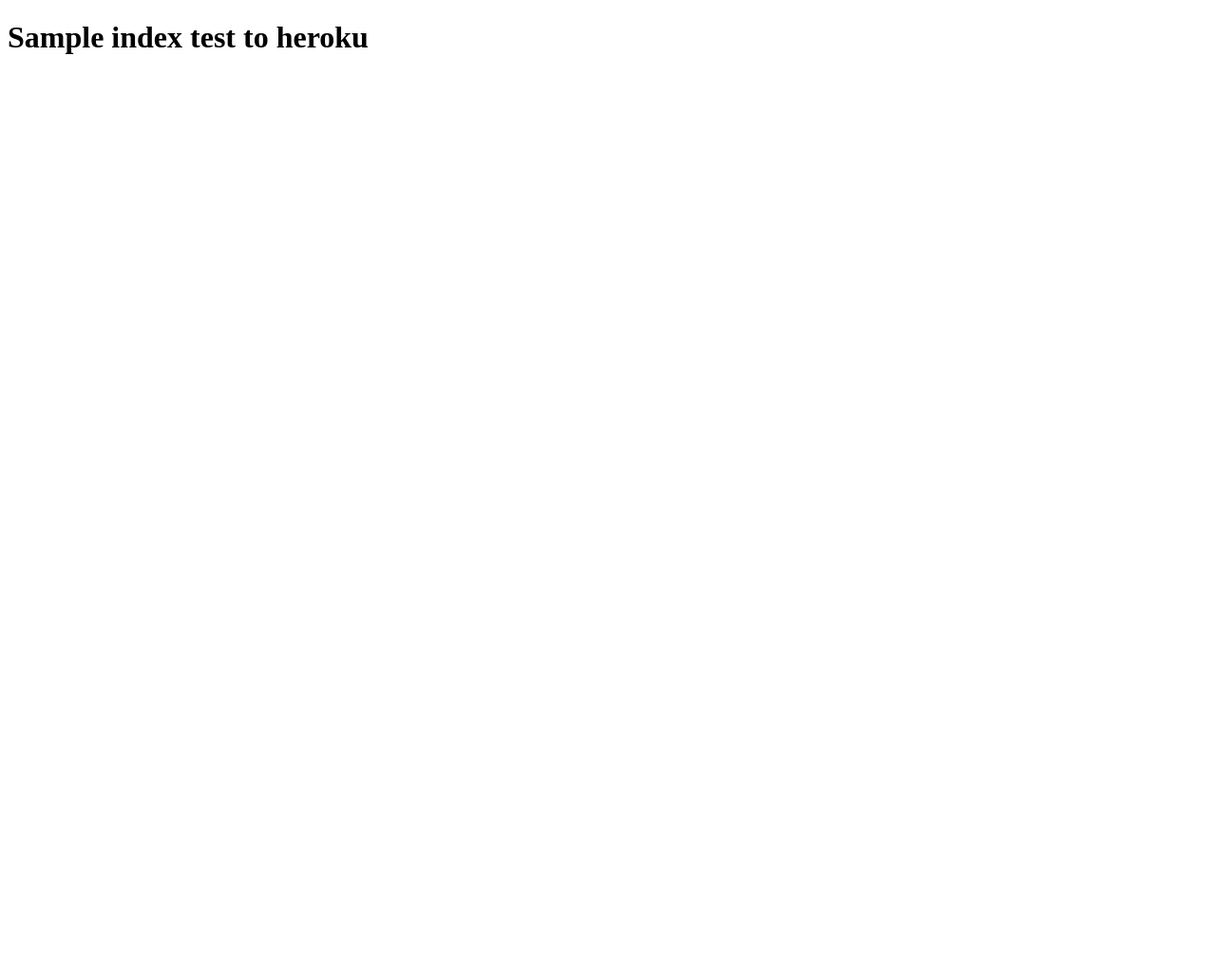
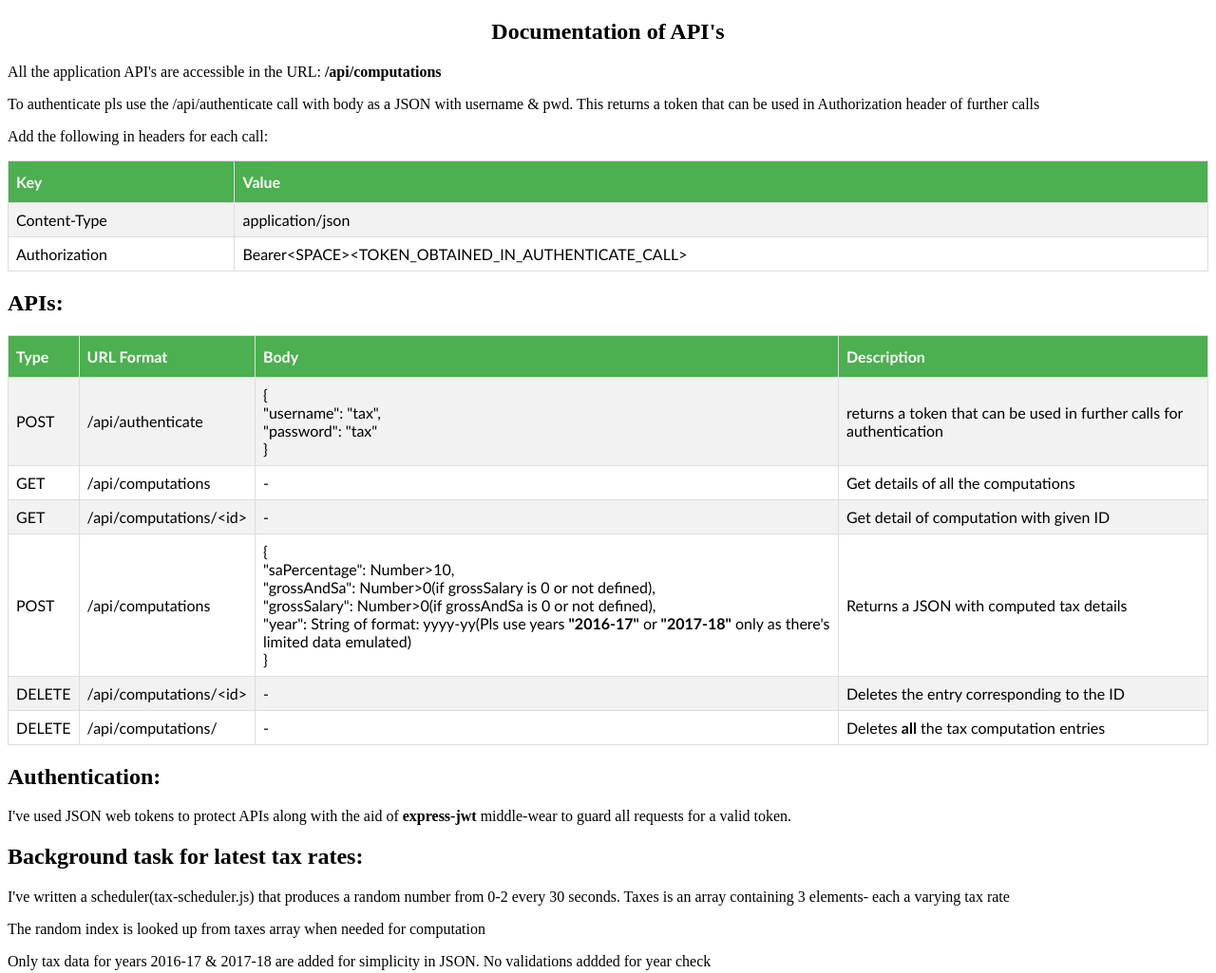
Before and after one commit to knomdlo/tax-calculator, a website: page index.html in a window 1280 px wide. Shown: the whole page at 95% size. Before the commit the page ends 800 px from the top, so only its background shows below. Drawn offline with Linux system fonts and the light colour scheme.

Commit message:
Some documentation of APIS

```diff
--- a/index.html
+++ b/index.html
@@ -1,11 +1,106 @@
 <!DOCTYPE html>
 <html>
+
 <head>
     <meta charset="utf-8" />
     <meta http-equiv="X-UA-Compatible" content="IE=edge">
     <title>Tax REST docs</title>
-    </head>
+    <style>
+    .rest-table {
+    font-family: "Trebuchet MS", Arial, Helvetica, sans-serif;
+    border-collapse: collapse;
+    width: 100%;
+}
+
+.rest-table td, .rest-table th {
+    border: 1px solid #ddd;
+    padding: 8px;
+}
+
+.rest-table tr:nth-child(even){background-color: #f2f2f2;}
+
+.rest-table tr:hover {background-color: #ddd;}
+
+.rest-table th {
+    padding-top: 12px;
+    padding-bottom: 12px;
+    text-align: left;
+    background-color: #4CAF50;
+    color: white;
+}
+    </style>
+</head>
+
 <body>
-    <h1>Sample index test to heroku</h1>
+    <h2 style="text-align: center">Documentation of API's</h2>
+    <p>All the application API's are accessible in the URL:
+        <b>/api/computations</b>
+    </p>
+    <p>To authenticate pls use the /api/authenticate call with body as a JSON with username & pwd. This returns a token that
+        can be used in Authorization header of further calls</p>
+    <p>Add the following in headers for each call:</p>
+    <table class="rest-table">
+        <tr>
+            <th>Key</th>
+            <th>Value</th>
+        </tr>
+        <tr><td>Content-Type</td><td>application/json</td></tr>
+        <tr><td>Authorization</td><td>Bearer&lt;SPACE&gt;&lt;TOKEN_OBTAINED_IN_AUTHENTICATE_CALL&gt;</td></tr>
+    </table>
+
+    <h2>APIs:</h2>
+    <table class="rest-table">
+        <tr>
+            <th>Type</th>
+            <th>URL Format</th>
+            <th>Body</th>
+            <th>Description</th>
+        </tr>
+         <tr>
+            <td>POST</td>
+            <td>/api/authenticate</td>
+            <td>{<br>"username": "tax",<br> "password": "tax"<br>}</td>
+            <td>returns a token that can be used in further calls for authentication</td>
+        </tr>
+        <tr>
+            <td>GET</td>
+            <td>/api/computations</td>
+            <td>-</td>
+            <td>Get details of all the computations</td>
+        </tr>
+        <tr>
+            <td>GET</td>
+            <td>/api/computations/&lt;id&gt;</td>
+            <td>-</td>
+            <td>Get detail of computation with given ID</td>
+        </tr>
+        <tr>
+            <td>POST</td>
+            <td>/api/computations</td>
+            <td>{<br>"saPercentage": Number>10,<br>"grossAndSa": Number>0(if grossSalary is 0 or not defined),<br>"grossSalary": Number>0(if grossAndSa is 0 or not defined),<br>"year": String of format: yyyy-yy(Pls use years <b>"2016-17"</b> or <b>"2017-18"</b> only as there's limited data emulated)<br>}</td>
+            <td>Returns a JSON with computed tax details</td>
+        </tr>
+        <tr>
+            <td>DELETE</td>
+            <td>/api/computations/&lt;id&gt;</td>
+            <td> - </td>
+            <td>Deletes the entry corresponding to the ID</td>
+        </tr>
+        <tr>
+            <td>DELETE</td>
+            <td>/api/computations/</td>
+            <td> - </td>
+            <td>Deletes <b>all</b> the tax computation entries</td>
+        </tr>
+    </table>
+
+<h2>Authentication:</h2>
+<p>I've used JSON web tokens to protect APIs along with the aid of <b>express-jwt</b> middle-wear to guard all requests for a valid token.</p>
+
+<h2>Background task for latest tax rates: </h2>
+<p>I've written a scheduler(tax-scheduler.js) that produces a random number from 0-2 every 30 seconds. Taxes is an array containing 3 elements- each a varying tax rate</p>
+<p>The random index is looked up from taxes array when needed for computation</p>
+<p>Only tax data for years 2016-17 & 2017-18 are added for simplicity in JSON. No validations addded for year check</p>
 </body>
+
 </html>
--- a/package.json
+++ b/package.json
@@ -11,6 +11,7 @@
   "author": "",
   "license": "ISC",
   "dependencies": {
+    "path": "0.12.7",
     "body-parser": "^1.18.2",
     "express": "^4.15.5",
     "mongoose": "^4.11.13",
--- a/routes.js
+++ b/routes.js
@@ -32,7 +32,7 @@
         return res.status(401).json({ error: 'incorrect password ' });
       }
 
-      const token = jwt.sign(user, process.env.JWT_SECRET, { expiresIn: '4h' });
+      const token = jwt.sign(user, process.env.JWT_SECRET, { expiresIn: '72h' });
       return res.send(token)
     })
   })
--- a/tax-express-app.js
+++ b/tax-express-app.js
@@ -1,6 +1,7 @@
 const express = require('express');
 const bodyParser = require('body-parser')
 const apiRouter = require('./routes')
+const path = require('path');
 
 function taxExpressApp() {
   const app = express()
@@ -9,6 +10,10 @@
   app.use(bodyParser.urlencoded({ extended: false }))
   app.use('/api', apiRouter())
 
+  app.use('*', (req, res) => {
+    return res.sendFile(path.join(__dirname, 'index.html'))
+  });
+
   return app
 }
 
```
Also changed, not shown: 1 other file.
